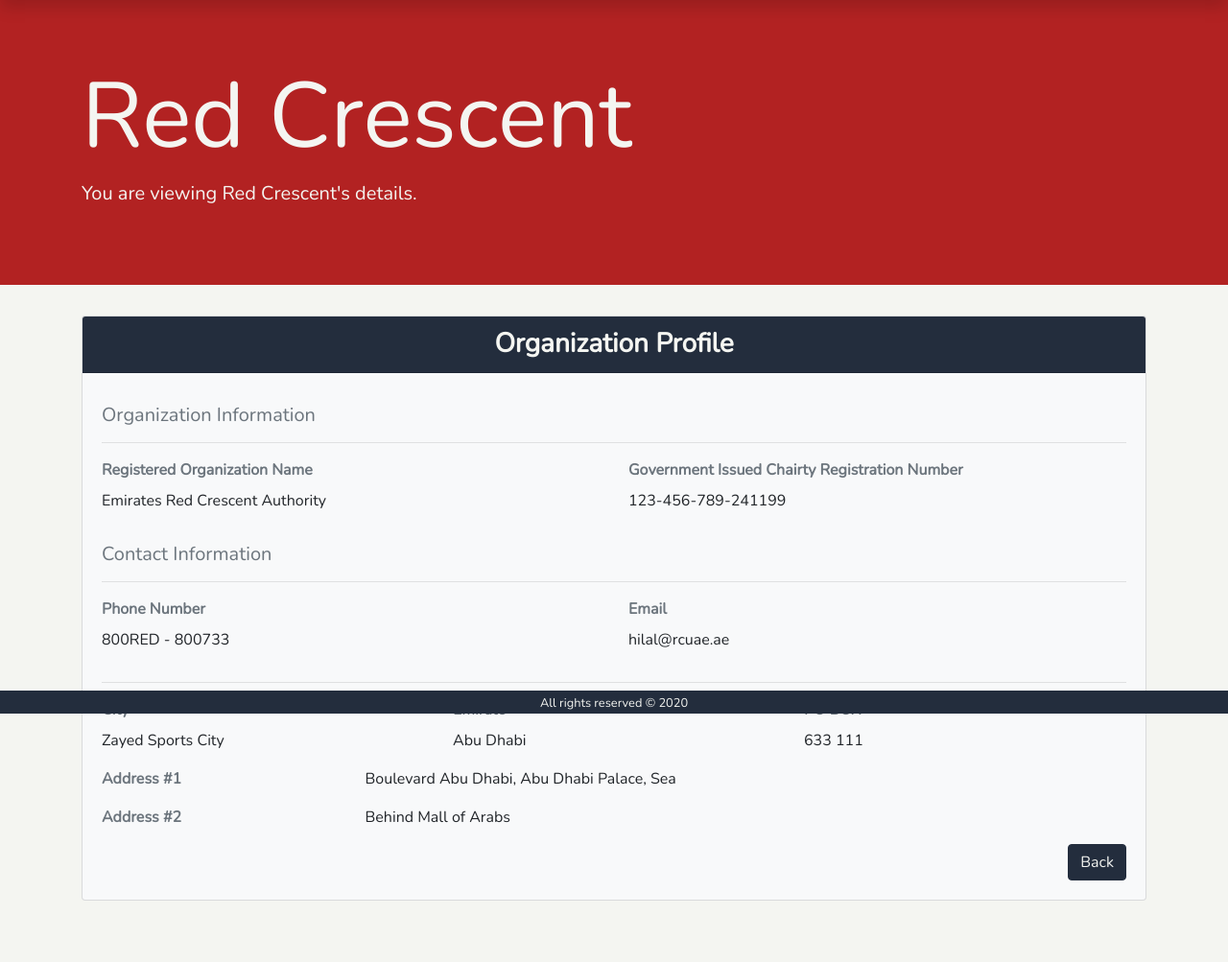
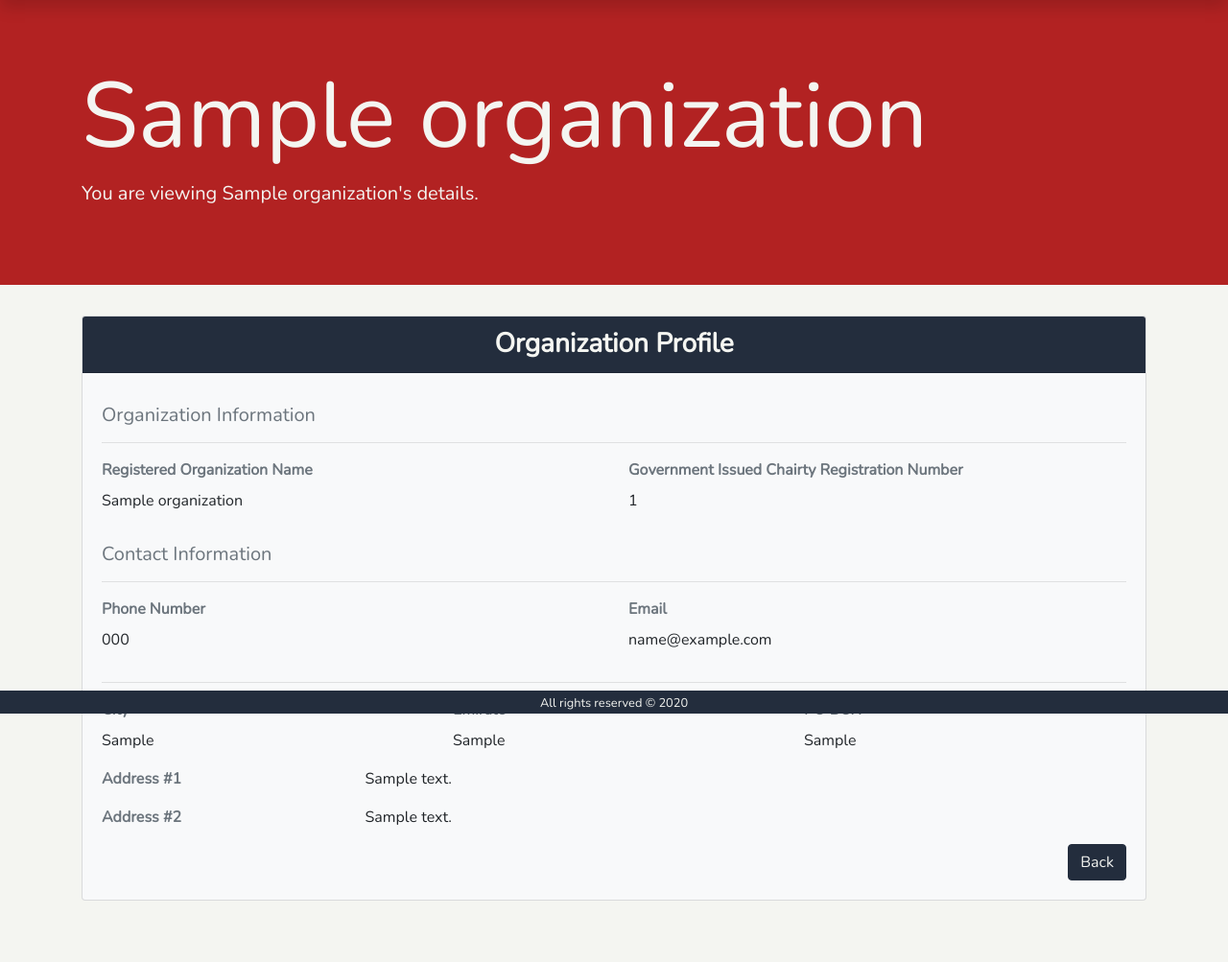
Before and after one commit to COE420Group4/Donation-Nation, a Flask app: page /org/1 in a window 1280 px wide. Shown: the part 56-1059 px from the top of the page at 96% size. Run offline with Flask 2, Linux system fonts and the light colour scheme; tables that the repository leaves empty hold one stand-in row (values such as "Sample post"); some libraries are stand-ins or nearby versions.

Commit message:
Finished listing orgs, viewing org, approving and rejecting orgs

```diff
--- a/DataHandler.py
+++ b/DataHandler.py
@@ -283,12 +283,12 @@ class Organization:
 	def login(form):
 		try:
 			if check_form(form, ['email', 'password']):
-				hash = hashlib.sha256(form['password'])
+				hash = hashlib.sha256(form['password'].encode('utf-8')).hexdigest()
 
 				# Verify the creds
 				dbcon = sql.connect()
 				cur = dbcon.cursor()
-				cur.execute("SELECT * FROM organizations WHERE email=? password=?", (form['email'], hash))
+				cur.execute("SELECT id,UUID,name,status,license_no,city,emirate,po_box,address_1,address_2,phone,1,email,password FROM organizations WHERE email=? AND password=?", (form['email'], hash))
 				org_data = cur.fetchone()
 				if org_data is not None:
 					# Check that the user is verified
@@ -343,12 +343,12 @@ class Organization:
 			if org_data[3] == 2:
 				raise OrgException("Organization already accepted!")
 			else:
-				# TODO: Send email
+				send_email.send('Application Accepted', f'Hi {org_data[2].strip()}!\n\n\nWe are pleased to inform you that your application ({org_data[1]}) for being an organization registered with us has been accepted. You can now log in to the application and begin accepting donations.\n\nRegards,\nDonationNation', [org_data[12],])
 				dbcon = sql.connect()
 				cur = dbcon.cursor()
-				cur.execute("UPDATE organizations SET status=2 WHERE UUID=?", (org_data[3],))
-				cur.commit()
+				cur.execute("UPDATE organizations SET status=2 WHERE UUID=?", (org_data[1],))
 				cur.close()
+				dbcon.commit()
 				dbcon.close()
 		except OrgException as e:
 			raise e
@@ -359,18 +359,18 @@ class Organization:
 	def reject(org_uuid):
 		try:
 			org_data = Organization.fetchByUUID(org_uuid)
-
+			print(org_data)
 			# Check their status
 			if org_data[3] == 2:
 				raise OrgException("Organization already accepted!")
 			else:
-				# TODO: Send email
+				send_email.send('Application Rejected', f'Hi {org_data[2].strip()}!\n\n\nWe regret to inform you that your application ({org_data[1]}) for being an organization registered with us has been rejected. You can contact us at tips@fbi.gov to repeal your rejection.\n\nRegards,\nDonationNation', [org_data[12],])
 				dbcon = sql.connect()
 				cur = dbcon.cursor()
-				cur.execute("DELETE FROM organizations WHERE UUID=?", (org_data[3],))
+				cur.execute("DELETE FROM organizations WHERE UUID=?", (org_data[1],))
 				cur.fetchone()
-				cur.commit()
 				cur.close()
+				dbcon.commit()
 				dbcon.close()
 		except OrgException as e:
 			raise e
@@ -408,6 +408,20 @@ class Organization:
 		except Exception as e:
 			return False
 
+	def getAllVerified():
+		try:
+			dbcon = sql.connect()
+			cur = dbcon.cursor()
+			cur.execute("SELECT * FROM organizations WHERE status=2")
+			data = cur.fetchall()
+			cur.close()
+			dbcon.close()
+			if data is not None:
+				return data
+			else:
+				raise OrgException("There are no organizations registered yet.")
+		except Exception as e:
+			raise e
 class OrgException(Exception):
 	def __init__(self, message):
 		self.reason = message
--- a/app.py
+++ b/app.py
@@ -79,13 +79,19 @@ def dashboard():
 
 @app.route('/orgs', methods=['GET'])
 def orgs():
-	return render_template('orgs.html')
+	try:
+		orgs = Organization.getAllVerified()
+		return render_template('orgs.html', orgData=orgs)
+	except OrgException as ue:
+		flash(ue.reason, 'error')
+		return redirect('/')
+
 
 @app.route('/items', methods=['GET', 'POST'])
 def items():
 	return render_template('items.html', type=request.args.get('type'))
 
-@app.route('/admin', methods=['GET', 'POST'])
+@app.route('/admin', methods=['GET'])
 def admin():
 	if 'isLoggedIn' in session:
 		if session['type'] == 'user' and session['isLoggedIn'][13] == 1:
@@ -95,6 +101,42 @@ def admin():
 			except OrgException as oe:
 				flash(oe.reason, 'error')
 				return redirect('/dashboard')
+		else:
+			flash('You are not authorized to be here!', 'error')
+			return redirect('/login?type=user')
+	else:
+		flash('You are not logged in yet! Please login then try again', 'error')
+		return redirect('/login?type=user')
+
+@app.route('/admin/reject/<uuid>', methods=['GET'])
+def reject_org(uuid):
+	if 'isLoggedIn' in session:
+		if session['type'] == 'user' and session['isLoggedIn'][13] == 1:
+			try:
+				Organization.reject(uuid)
+				flash('Successfully rejected the organization.', 'success')
+				return redirect('/admin')
+			except OrgException as oe:
+				flash(oe.reason, 'error')
+				return redirect('/admin')
+		else:
+			flash('You are not authorized to be here!', 'error')
+			return redirect('/login?type=user')
+	else:
+		flash('You are not logged in yet! Please login then try again', 'error')
+		return redirect('/login?type=user')
+
+@app.route('/admin/approve/<uuid>', methods=['GET'])
+def approve_org(uuid):
+	if 'isLoggedIn' in session:
+		if session['type'] == 'user' and session['isLoggedIn'][13] == 1:
+			try:
+				Organization.accept(uuid)
+				flash('Successfully approved the organization.', 'success')
+				return redirect('/admin')
+			except OrgException as oe:
+				flash(oe.reason, 'error')
+				return redirect('/admin')
 		else:
 			flash('You are not authorized to be here!', 'error')
 			return redirect('/login?type=user')
@@ -120,7 +162,7 @@ def orgProfile():
 
 @app.route('/userProfile', methods=['GET'])
 def userProfile():
-	if 'isLoggedIn' in session:
+	if 'isLoggedIn' in session and session['type'] == 'user':
 		return render_template('userProfile.html', userData=session['isLoggedIn'])
 	else:
 		flash('You are not logged in yet! Please login then try again', 'error')
@@ -145,7 +187,6 @@ def viewOrg(uuid):
 	# Fetch user info
 	org_data = Organization.fetchByUUID(uuid)
 	if org_data is not False:
-		# TODO: Actually fix this template
 		return render_template('viewOrg.html', orgData=org_data)
 	else:
 		abort(404)
--- a/schema.sql
+++ b/schema.sql
@@ -20,7 +20,7 @@ CREATE TABLE IF NOT EXISTS organizations (
 	id INTEGER PRIMARY KEY AUTOINCREMENT,
 	UUID TEXT NOT NULL UNIQUE,
 	name TEXT NOT NULL,
-	status INTEGER NOT NULL,
+	status INTEGER NOT NULL, -- 0 = unverified email, 1 = verified email but not approved, 2 = approved
 	license_no INTEGER NOT NULL,
 	city TEXT NOT NULL,
 	emirate TEXT NOT NULL,
@@ -36,8 +36,7 @@ CREATE TABLE IF NOT EXISTS organizations (
 -- For email verification. It is in its own table so we can delete the rows after the user verifies their email.
 CREATE TABLE IF NOT EXISTS verifications (
 	user_uuid TEXT PRIMARY KEY,
-	verification_uuid TEXT UNIQUE NOT NULL,
-	FOREIGN KEY (user_uuid) REFERENCES users (UUID)
+	verification_uuid TEXT UNIQUE NOT NULL
 );
 
 CREATE TABLE IF NOT EXISTS items (
--- a/templates/admin.html
+++ b/templates/admin.html
@@ -37,7 +37,7 @@
 					<td><a href="mailto:{{org[12]}}">{{org[12]}}</a></td>
 					<td>{{org[10]}}</td>
 					<td><a href="/org/{{org[1]}}">View</a></td>
-					<td class="text-center"><a class="btn btn-success text-white m-1">✓</a><a class="btn btn-danger text-white m-1">✗</a></td>
+					<td class="text-center"><a class="btn btn-success text-white m-1" href="/admin/approve/{{org[1]}}">✓</a><a class="btn btn-danger text-white m-1" href="/admin/reject/{{org[1]}}">✗</a></td>
 				</tbody>
 				{% endfor -%}
 			</table>
--- a/templates/base.html
+++ b/templates/base.html
@@ -73,7 +73,6 @@
 			</div>
 
 			<form class="form-inline">
-				<!-- TODO: ADD DYNAMIC CODE FOR LOGIN-->
 				<a class="btn btn-info my-2 my-sm-0 mr-1" id="loginButton" href="/login">
 					<i class="fas fa-sign-in-alt"></i>
 					Login
--- a/templates/viewOrg.html
+++ b/templates/viewOrg.html
@@ -4,8 +4,8 @@
 {% block content %}
 <div class="jumbotron jumbotron-fluid bgColorSchemeRed colorSchemeWhite">
 	<div class="container">
-		<h2 class="display-1">Red Crescent</h2>
-        <p class="lead" id=intro>You are viewing <strong> Red Crescent's</strong> details.</p>
+		<h2 class="display-1">{{orgData[2]}}</h2>
+        <p class="lead" id=intro>You are viewing <strong> {{orgData[2]}}'s</strong> details.</p>
 	</div>
 </div>
 <div class="container pb-5 center-block">
@@ -18,12 +18,12 @@
                 <!--Organization Name-->
                 <div class="col">
                     <label class ="font-weight-bold text-muted">Registered Organization Name</label>
-                    <p>Emirates Red Crescent Authority</p>
+                    <p>{{orgData[2]}}</p>
                 </div>
                 <!--License Number-->
                 <div class="col">
                     <label class ="font-weight-bold text-muted">Government Issued Chairty Registration Number</label>
-                    <p>123-456-789-241199</p>
+                    <p>{{orgData[4]}}</p>
                 </div>
 
             </div>
@@ -32,11 +32,11 @@
             <div class="row">
                 <div class="col">
                     <label class="font-weight-bold text-muted">Phone Number</label>
-                    <p>800RED - 800733</p>
+                    <p>{{orgData[10]}}</p>
                 </div>
                 <div class="col">
                     <label class="font-weight-bold text-muted">Email</label>
-                    <p>hilal@rcuae.ae</p>
+                    <p>{{orgData[12]}}</p>
                 </div>
             </div>
             <hr />
@@ -44,17 +44,17 @@
                 <!--City-->
                 <div class="col">
                     <label class ="font-weight-bold text-muted">City</label>
-                    <p>Zayed Sports City</p>
+                    <p>{{orgData[5]}}</p>
                 </div>
                 <!--Emirate-->
                 <div class="col">
                     <label class ="font-weight-bold text-muted">Emirate</label>
-                    <p>Abu Dhabi</p>
+                    <p>{{orgData[6]}}</p>
                 </div>
                 <!--PO BOX-->
                 <div class="col">
                     <label class ="font-weight-bold text-muted">PO BOX</label>
-                    <p>633 111</p>
+                    <p>{{orgData[7]}}</p>
                 </div>
             </div>
             <!--Address Line 1-->
@@ -63,16 +63,16 @@
                     <label class ="font-weight-bold text-muted">Address #1</label>
                 </div>
                 <div class="col-md-9">
-                    <p>Boulevard Abu Dhabi, Abu Dhabi Palace, Sea</p>
+                    <p>{{orgData[8]}}</p>
                 </div>
             </div>
-            <!--Address Line 1-->
+            <!--Address Line 2-->
             <div class="row">
                 <div class="col-md-3">
                     <label class ="font-weight-bold text-muted">Address #2</label>
                 </div>
                 <div class="col-md-9">
-                    <p>Behind Mall of Arabs</p>
+                    <p>{{orgData[9]}}</p>
                 </div>
             </div>
             <div class="row">
```
Also changed, not shown: templates/orgs.html (+11 -33 lines), README.md.
